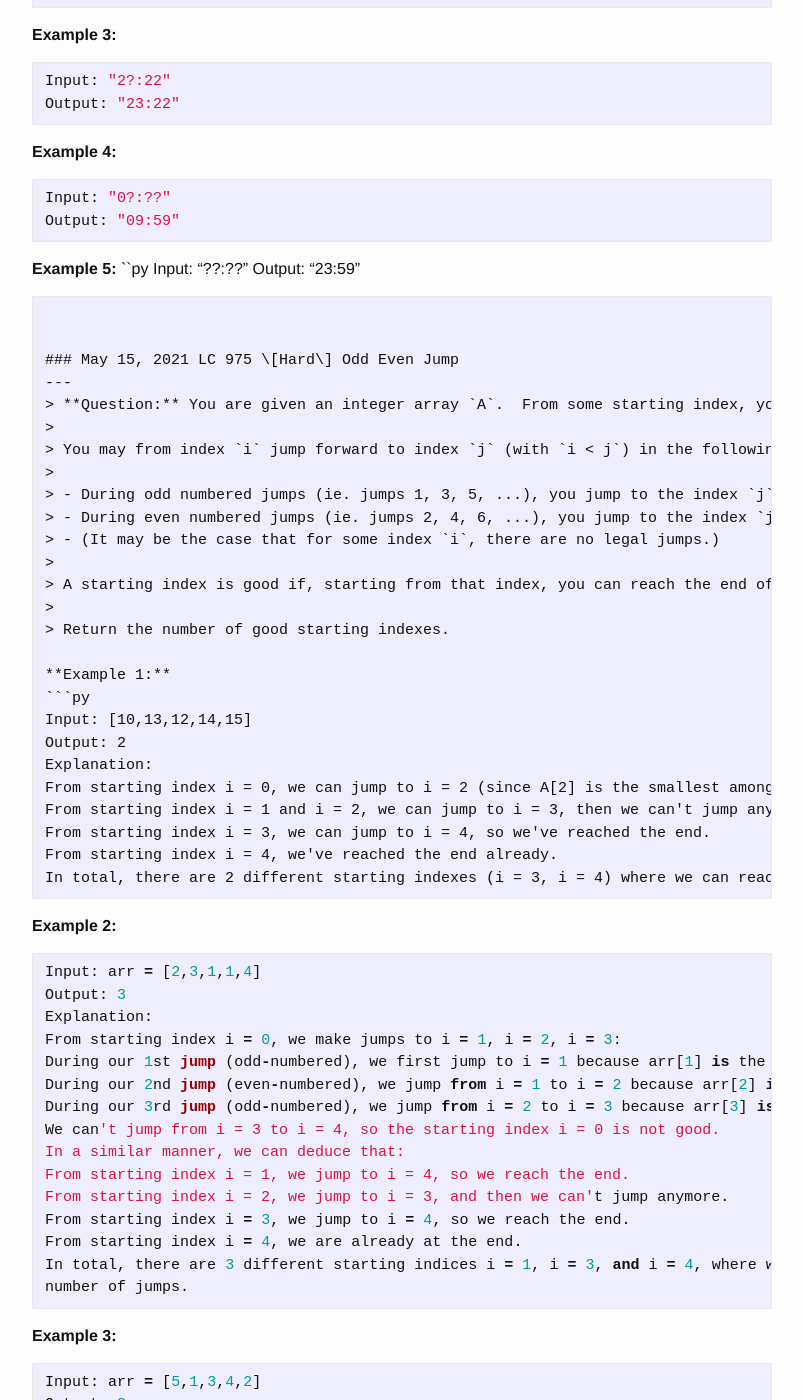
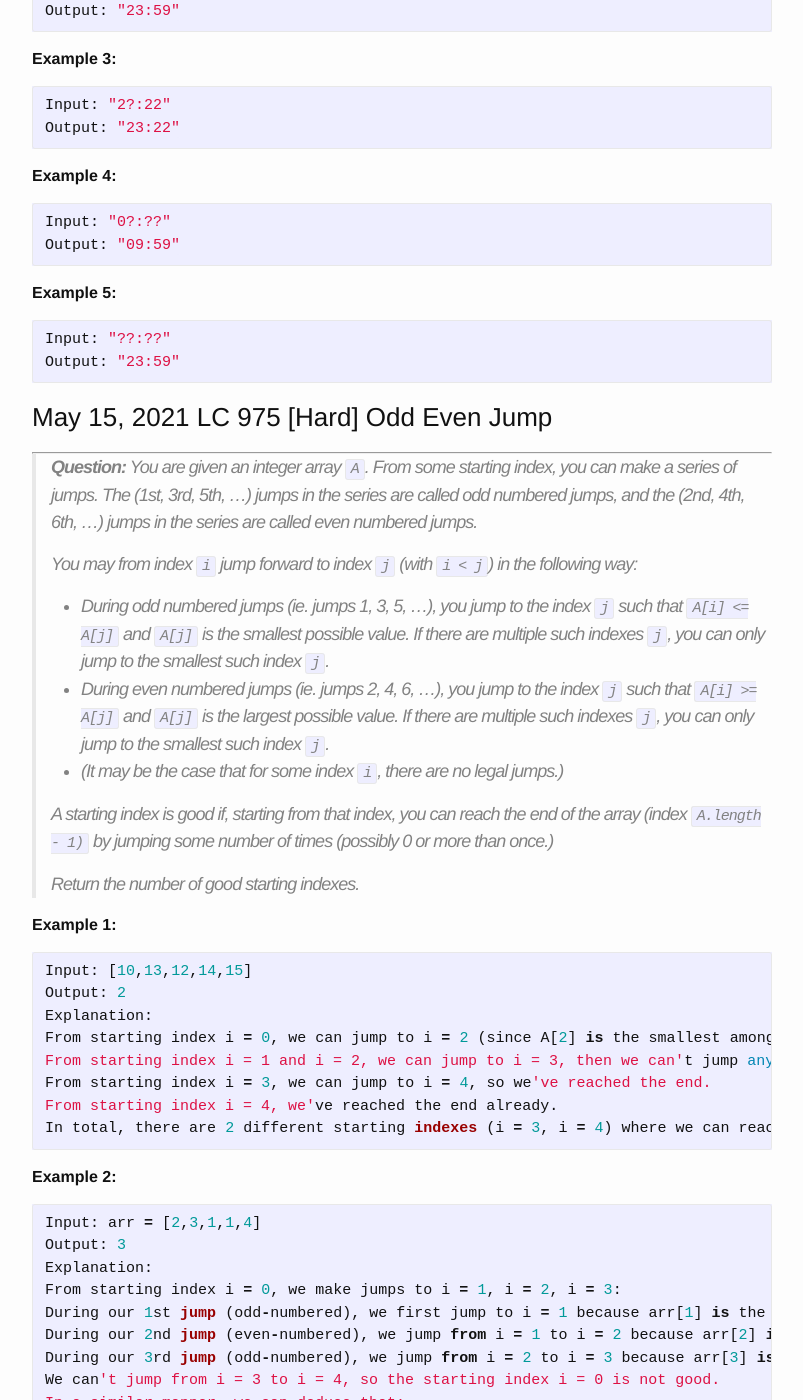
Before and after one commit to trsong/trsong.github.io, a Jekyll site: the page built from _posts/2021-05-01-DailyQuestionsMay.md, in a window 1280 px wide and 1400 px high, scrolled down 1223 px. Shown: the whole window, without its empty margins (238-1041 px from the left). Built offline with Jekyll 4.4.1, drawn with Linux system fonts in a browser that asks for light colours; some of the changed text lies outside the part shown.

Commit message:
Fix style error in previous checkin

````diff
--- a/_posts/2021-05-01-DailyQuestionsMay.md
+++ b/_posts/2021-05-01-DailyQuestionsMay.md
@@ -49,7 +49,7 @@ Output: "09:59"
 ```
 
 **Example 5:**
-``py
+```py
 Input: "??:??"
 Output: "23:59"
 ```
````
